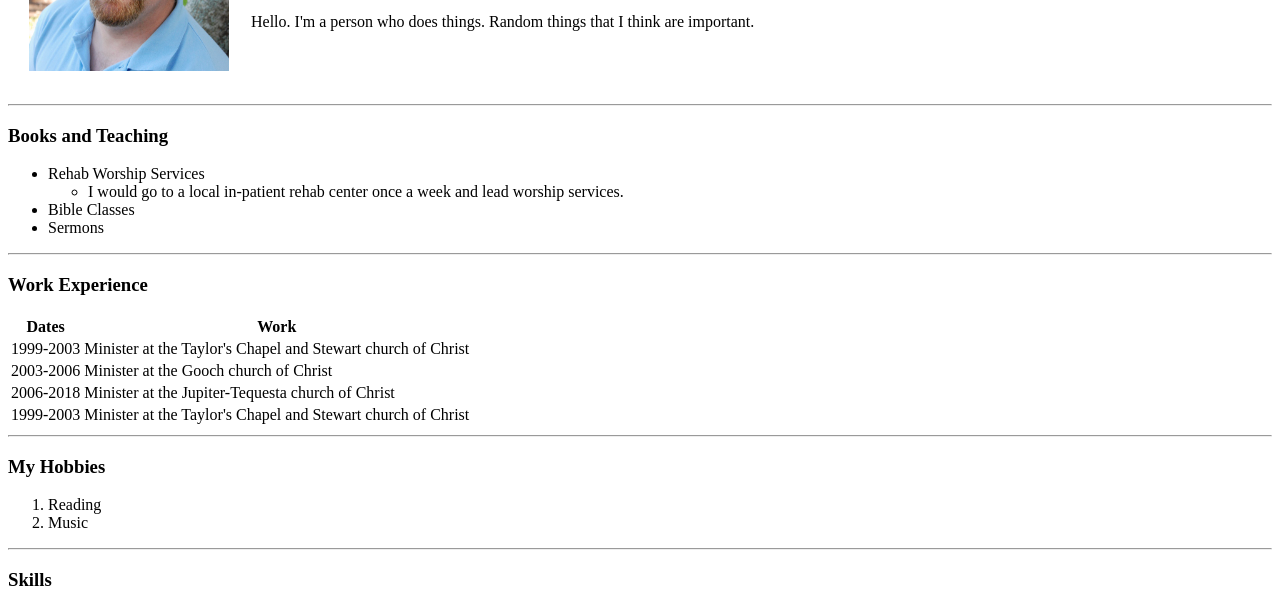
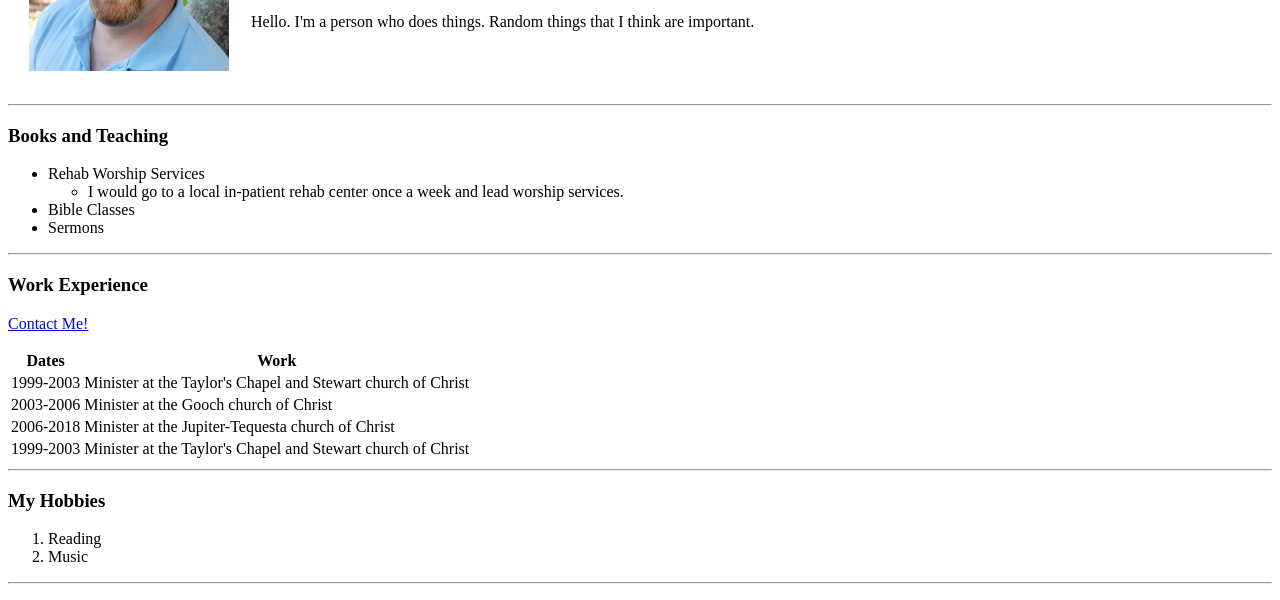
Before and after one commit to JamesDMayo/cv, a plain HTML site: page index.html in a window 1280 px wide. Shown: the part 158-758 px from the top of the page. Drawn offline with Linux system fonts and the light colour scheme.

Commit message:
added Contact Me link

```diff
--- a/index.html
+++ b/index.html
@@ -56,6 +56,7 @@
           <td>1999-2003</td>
           <td>Minister at the Taylor's Chapel and Stewart church of Christ</td>
         </tr>
+     <p><a href="contact_me.html">Contact Me!</a></p>
       </tbody>
       <tfoot>
 
```
